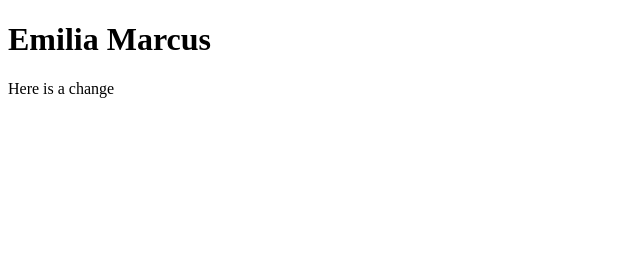
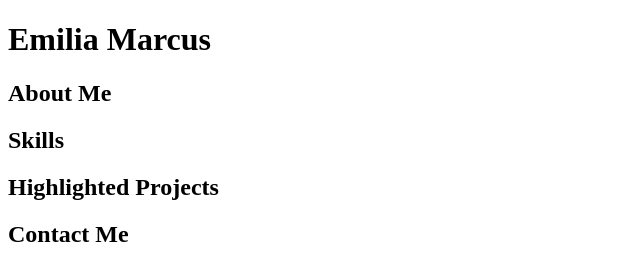
Before and after one commit to emiliaelizmar/emiliaelizmar.github.io, a plain HTML site: page index.html in a window 1280 px wide. Shown: the whole page, without its empty margins (0-640 px from the left). Drawn offline with Linux system fonts and the light colour scheme.

Commit message:
new change

```diff
--- a/index.html
+++ b/index.html
@@ -12,7 +12,13 @@
 
 <h1>Emilia Marcus</h1>
 
-<p>Here is a change</p>
+<div class="about"><h2>About Me</h2></div>
+
+<div class="skills"><h2>Skills</h2></div>
+
+<div class="projects"><h2>Highlighted Projects</h2></div>
+
+<div class="contact"><h2>Contact Me</h2></div>
 
 </body>
 
```
